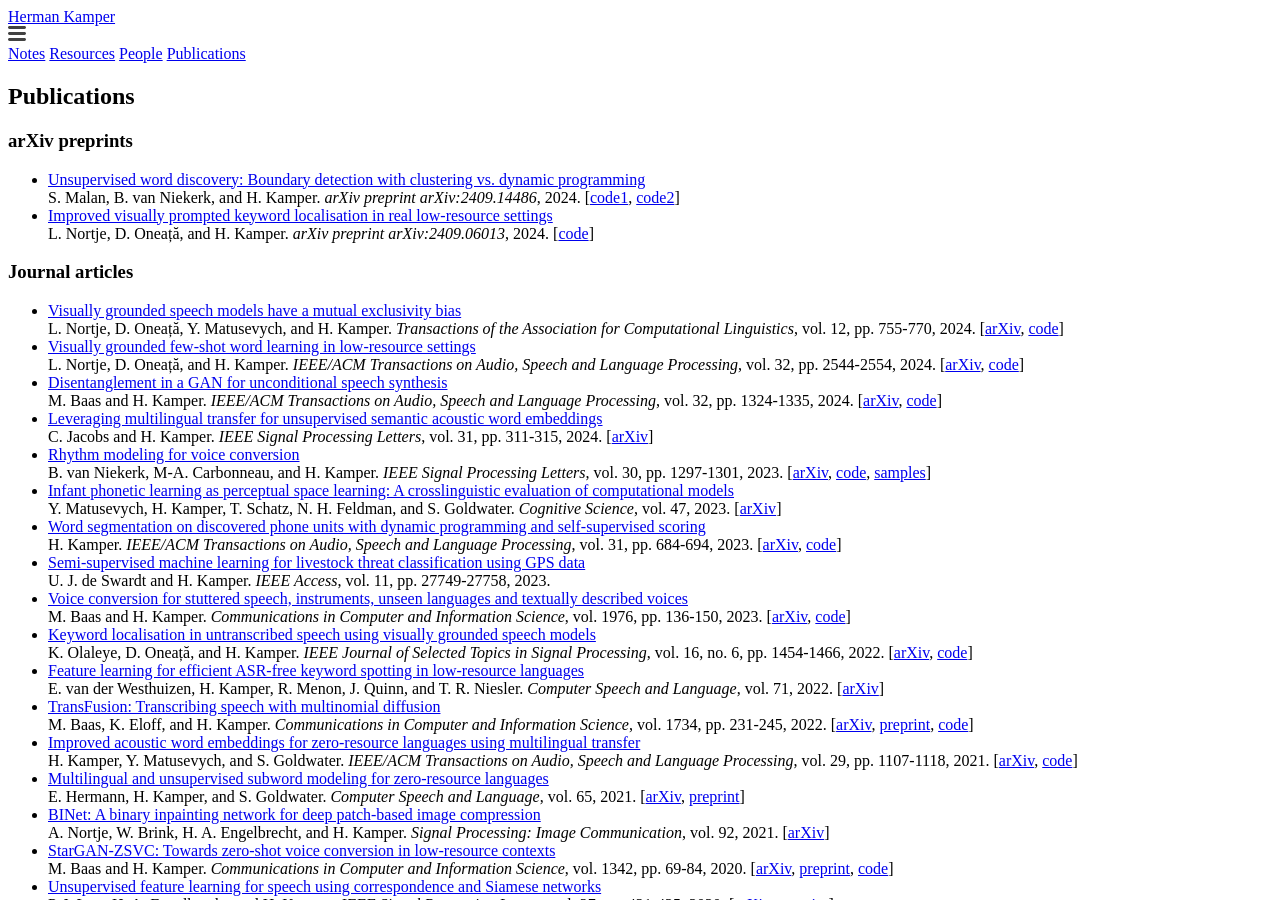
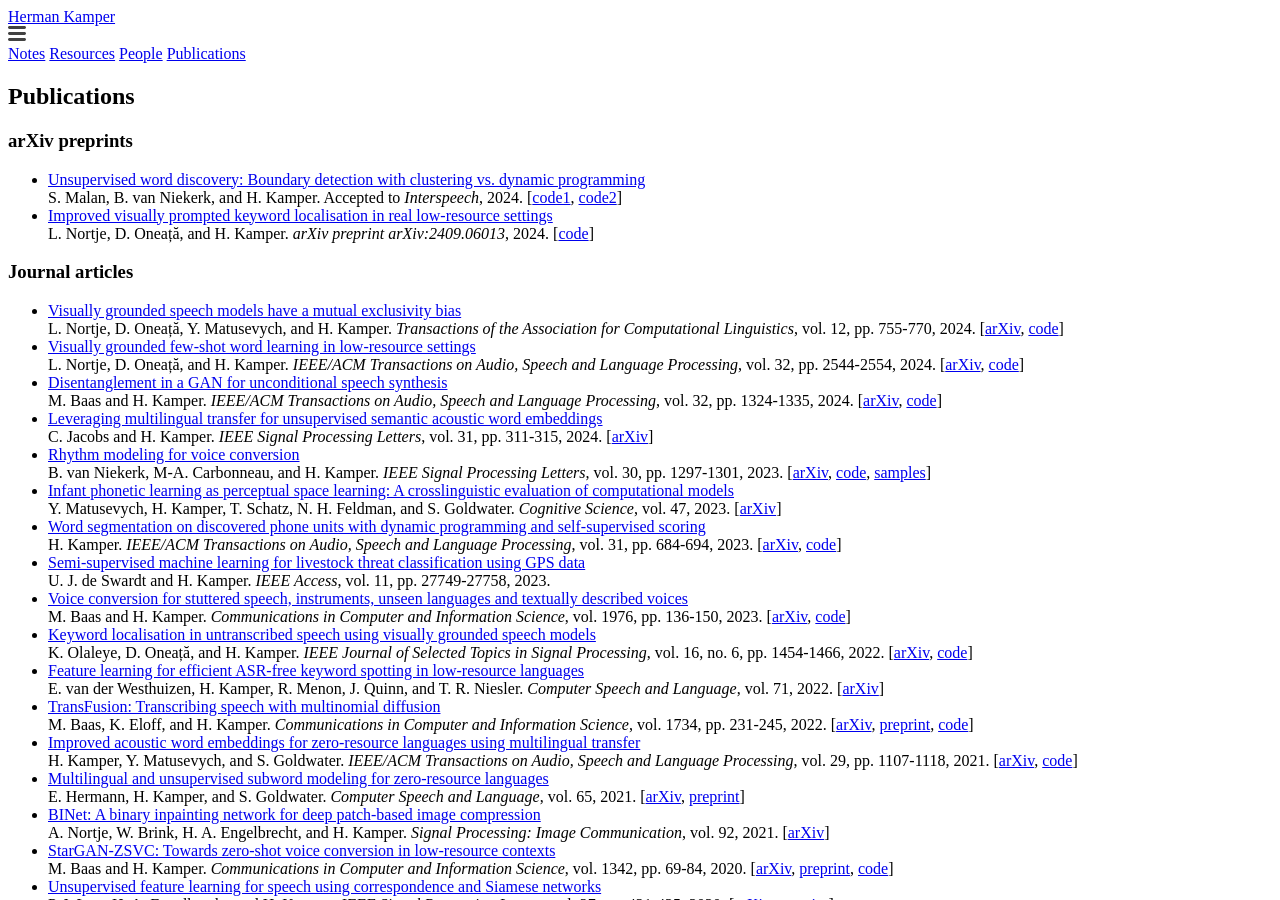
Before and after one commit to kamperh/kamperh.github.io, a Jekyll site: the page built from publications.md, in a window 1280 px wide and 900 px high. Built offline with Jekyll 4.4.1, drawn with Linux system fonts in a browser that asks for light colours; a style sheet for code colours, icons or effects is not loaded.

Commit message:
Update publications.md

```diff
--- a/publications.md
+++ b/publications.md
@@ -11,7 +11,7 @@ order: 5
 ### arXiv preprints
 
 - [Unsupervised word discovery: Boundary detection with clustering vs. dynamic programming](https://arxiv.org/abs/2409.14486)
-  S. Malan, B. van Niekerk, and H. Kamper. *arXiv preprint arXiv:2409.14486*, 2024. [[code1](https://github.com/s-malan/es-kmeans-plus), [code2](https://github.com/s-malan/prom-seg-clus)]
+  S. Malan, B. van Niekerk, and H. Kamper. Accepted to *Interspeech*, 2024. [[code1](https://github.com/s-malan/es-kmeans-plus), [code2](https://github.com/s-malan/prom-seg-clus)]
 - [Improved visually prompted keyword localisation in real low-resource settings](https://arxiv.org/abs/2409.06013)
   L. Nortje, D. Oneață, and H. Kamper. *arXiv preprint arXiv:2409.06013*, 2024. [[code](https://github.com/LeanneNortje/low-resource_VPKL)]
 
```
